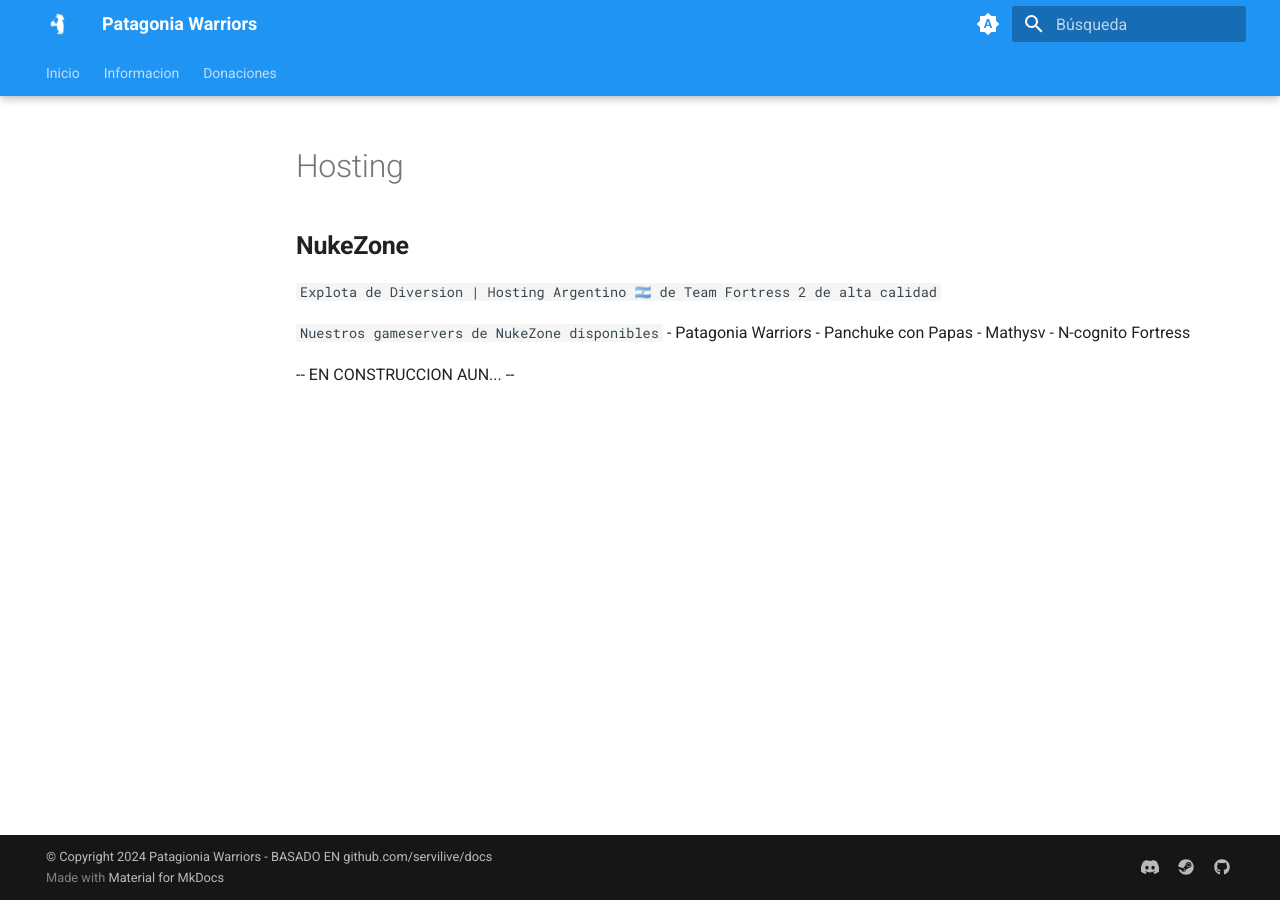
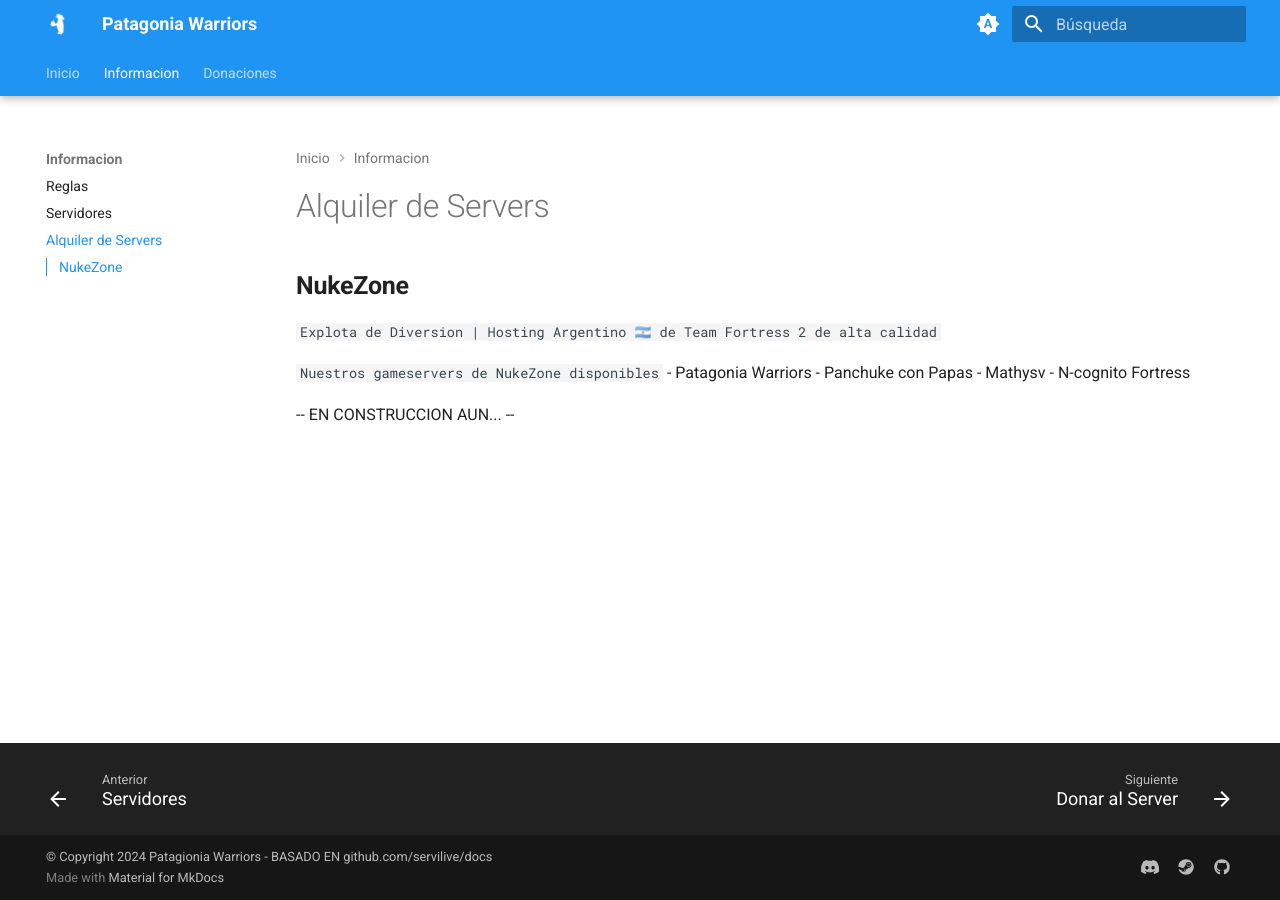
Before and after one commit to patagoniawarriors/docs, an MkDocs documentation site: the page built from docs/info/hosting.md, in a window 1280 px wide. Built offline with MkDocs 1.6.1 and Material for MkDocs 9.7.7, drawn with Linux system fonts in a browser that asks for light colours.

Commit message:
Update mkdocs.yml

```diff
--- a/mkdocs.yml
+++ b/mkdocs.yml
@@ -48,6 +48,7 @@
   - Informacion:
     - Reglas: info/reglas.md
     - Servidores: info/servidores.md
+    - Alquiler de Servers: info/hosting.md
   - Donaciones:
     - Donar al Server: donaciones/donar.md
     - Beneficios del Donador: donaciones/beneficios.md
```
